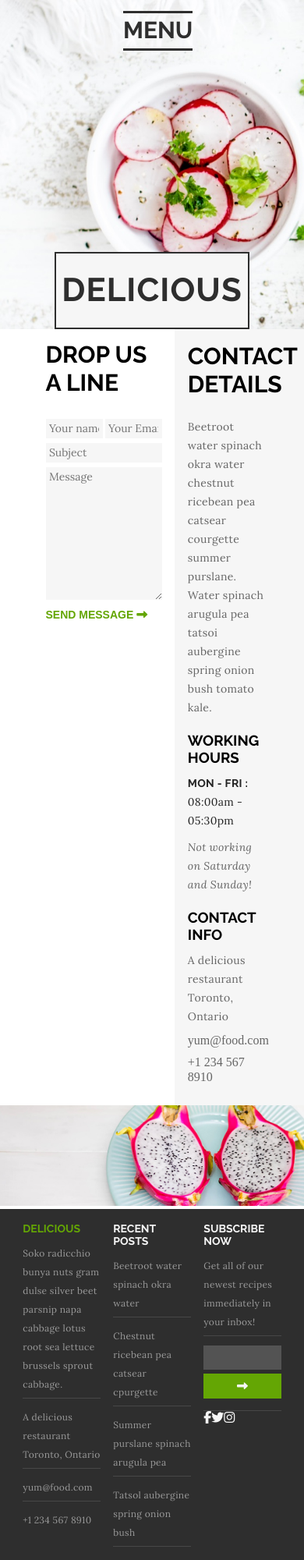
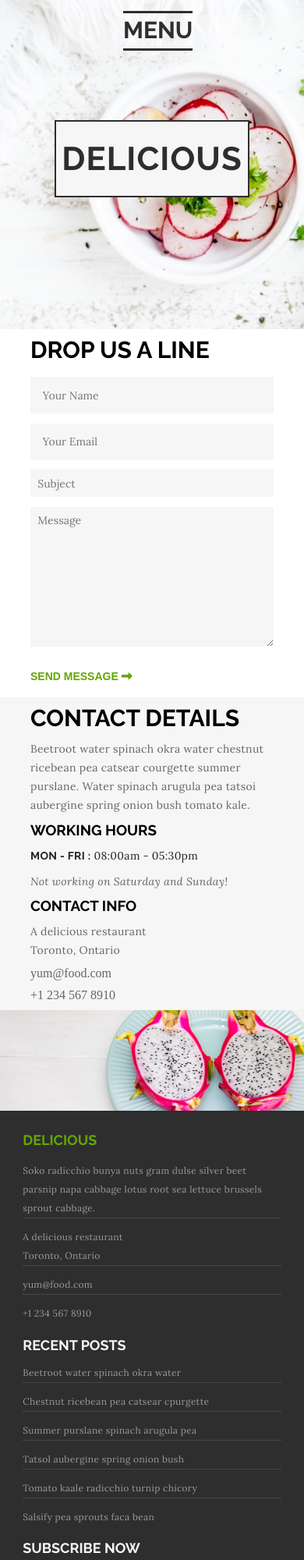
Before and after one commit to HugoArriojas/HugoArriojasProject01, a plain HTML site: page contact.html in a window 390 px wide. Shown: the top 2000 px of the page at 78% size. Drawn offline with Linux system fonts and the light colour scheme.

Commit message:
finished media queries for contact page

```diff
--- a/contact.html
+++ b/contact.html
@@ -48,14 +48,14 @@
     </header>
     <main>
         <section class="contactMain">
-            <div class="contactWrap">
+            <div class="contactWrapper">
             <form action="submit">
                 <h2>DROP US A LINE</h2>
                 <div class="contactNameEmail">
-                    <label for="name" class="srOnly">Your name</label>
-                    <input type="text" id="name" placeholder="Your name">
-                    <label for="email" class="srOnly">Your email</label>
-                    <input type="text" id="email" placeholder="Your Email">
+                    <label for="name" class="srOnly">Enter your name</label>
+                    <input type="text" id="name" placeholder="Your Name">
+                    <label for="email" class="srOnly">Enter your email</label>
+                    <input type="email" id="email" placeholder="Your Email">
                 </div>
                 <label for="subject" class="srOnly">Subject of email</label>
                 <input type="text" id="emailSubject" placeholder="Subject" class="subjectInput">
@@ -81,8 +81,11 @@
             </div>
             </div>
         </section>
-        <img src="./styles/assets/contact-2.jpeg" alt="" class="contactBanner">
+        <div class="contactImage">
+            <img src="./styles/assets/contact-2.jpeg" alt="" class="contactBanner">
+        </div>
     </main>
+
 
     <footer>
         <div class="footWrapper">
@@ -112,19 +115,20 @@
                 Get all of our newest recipes immediately in your inbox!
             </p>
             <form>
-                <input type="email" name="email" id="">
+                <input type="email" name="email" id="emailInput" placeholder="Enter your email">
                 <button type="submit" name="email"><i class="fas fa-long-arrow-alt-right"></i></button>
             </form>
             <div class="favicons">
-                <i class="fab fa-facebook-f"></i>
-                <i class="fab fa-twitter"></i>
-                <i class="fab fa-instagram"></i>
+                <a href="#"><i class="fab fa-facebook-f"></i></a>
+                <a href="#"><i class="fab fa-twitter"></i></a>
+                <a href="#"><i class="fab fa-instagram"></i></a>
             </div>
         </div>
         </div>
     </footer>
+
     <div class="runner">
-        <div class="runWrap">
+        <div class="runWrapper">
             <p>
                 Copyright © 2015 by <span>POLAR.</span> All Rights Reserved.
             </p>
--- a/styles/sass/_blog.scss
+++ b/styles/sass/_blog.scss
@@ -2,7 +2,7 @@
     color: $textGray2;
 }
 
-.sectionWrap {
+.sectionWrapper {
     width: 70%;
     margin: 0 auto;
     padding: 3% 0;
@@ -32,9 +32,12 @@ header.blog {
 // Tags section
 
 .tags {
-    .sectionWrap div {
+    .sectionWrapper div {
         display: flex;
         align-items: center;
+    }
+    h3 {
+        margin: 2% 0;
     }
     p, i {
         color: $textGray;
@@ -45,9 +48,9 @@ header.blog {
 
 // Start of author section
 
-.author .sectionWrap {
+.author .sectionWrapper {
     display: flex;
-    max-height: 400px;
+    max-height: 500px;
     img {
         height: 100%;
         width: 100%;
@@ -134,7 +137,7 @@ header.blog {
 // Start of feedback section
 
 .feedback, textarea {
-    .sectionWrap{
+    .sectionWrapper{
         border: none;
     }
     input, textarea {
--- a/styles/sass/_contact.scss
+++ b/styles/sass/_contact.scss
@@ -3,7 +3,7 @@ header.contact {
     height: 50vh;
 }
 
-.contactWrap {
+.contactWrapper {
     width: 85%;
     margin-left: auto;
 }
@@ -20,7 +20,7 @@ header.contact {
         margin: 2% 0;
         padding: 3%;
     }
-    .contactWrap, .contactNameEmail {
+    .contactWrapper, .contactNameEmail {
         display: flex;
         justify-content: space-between;
     }
@@ -64,7 +64,7 @@ header.contact {
 }
 
 .contactBanner {
-    height: 100%;
     width: 100%;
     object-fit: cover;
+    display: block;
 }
--- a/styles/sass/_home.scss
+++ b/styles/sass/_home.scss
@@ -345,6 +345,9 @@ footer {
     p:last-child {
         border: none;
     }
+    .subscribeParagraph {
+        border: none;
+    }
     form {
         display: flex;
     }
--- a/styles/sass/_mediaQueries.scss
+++ b/styles/sass/_mediaQueries.scss
@@ -20,10 +20,11 @@
 }
 
 @media (max-width: 768px) {
+    // General header styling
     .headWrapper {
         display: flex;
         flex-direction: column-reverse;
-        height: 50vh;
+        height: 60%;
         .mainTitle {
             background-color: $white;
             padding: 2%;
@@ -49,6 +50,27 @@
     header a:not(.mainTitle, .menuContent), header p {
         display: none;
     }
+
+    .sectionWrapper, .restoWrapper, .runner .runWrapper, footer .footWrapper {
+        width: 85%;
+    }
+
+    // General footer styling
+    footer {
+        h3, h4 {
+            font-size: 18px;
+        }
+        form {
+            flex-direction: column;
+            input, button {
+                width: 100%;
+                padding: 4%;
+                margin-bottom: 4%;
+            }
+        }
+    }
+
+    // start of home page styling
     .recipe {
         flex-direction: column;
         .recipeContent{
@@ -63,6 +85,7 @@
     }
     .dishes {
         flex-direction: column;
+        max-height: none;
         .dishesContent{
             order: 1;
             max-width: none;
@@ -72,29 +95,56 @@
             max-height: 400px;
         }
     }
-    .restoWrapper, .runner .runWrapper, footer .footWrapper {
-        width: 85%;
-    }
-    footer {
-        h3, h4 {
-            font-size: 18px;
+    // Start of Contact page styling
+    .contactMain {
+        justify-content: center;
+
+
+    .contactWrapper{
+        flex-direction: column;
+        margin: 0;
+        width: 100%;
+        h2, h3, p, a, button {
+            margin: 3% 0;
         }
         form {
+            width: 100%;
+            padding: 0 10%;
+        }
+        .contactDetails {
+            width: 100%;
+            padding: 0 10%;
+        }
+    }
+}
+}
+
+@media (max-width: 490px) {
+    // General footer styling
+    footer {
+        .footWrapper {
             flex-direction: column;
-            input {
-                width: 100%;
-                padding: 8%;
-                margin-bottom: 5%;
+        }
+        div {
+            width: 100%;
+            h2, h3 {
+                margin: 2% 0;
             }
-            button {
-                width: 100%;
-                padding: 8%;
+            p {
+                padding: 0;
+            }
+        }
+        .favicons {
+            justify-content: space-evenly;
+            a {
+                margin: 5%;
+                font-size: 30px;
             }
         }
     }
-}
 
-@media (max-width: 490px) {
+
+    // Home page styling
     .dishes {
         max-height: none;
         .dishesContent i {
@@ -105,9 +155,13 @@
     .gallery {
         grid-template-columns: auto auto;
     }
-    footer {
-        h3, h4 {
-            font-size: 14px;
+
+    // Contact page styling
+    .contactMain .contactNameEmail {
+        flex-direction: column;
+        input {
+            width: 100%;
+            padding: 5%;
         }
     }
 
```
Also changed, not shown: blog.html (+7 -7 lines), index.html (+1 -1 lines), styles/style.css.
